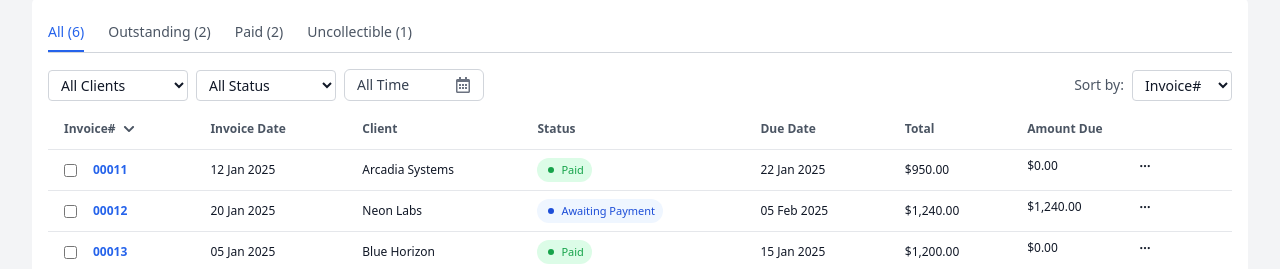
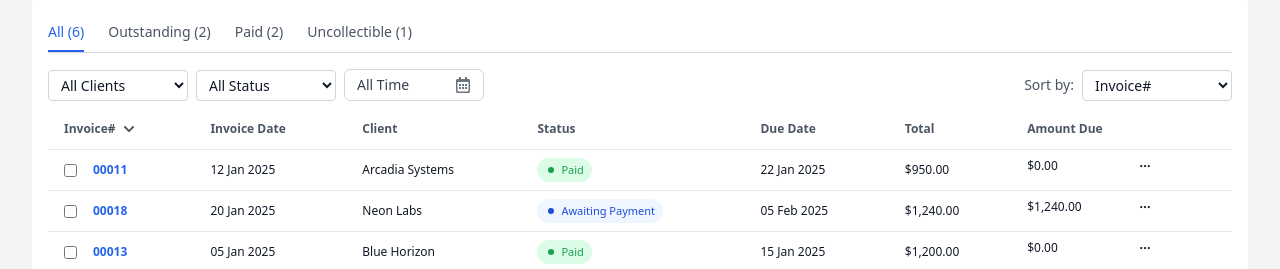
Before and after one commit to KikiXoxo/payzen-invoice-page, a React (Vite) app: page / in a window 1280 px wide. Shown: the part 190-459 px from the top of the page. Built offline with nearby package versions, Linux system fonts and the light colour scheme.

Commit message:
feat: add sort by invoice ID functionality

```diff
--- a/src/components/invoice/InvoicesCard.jsx
+++ b/src/components/invoice/InvoicesCard.jsx
@@ -16,16 +16,31 @@ const InvoicesCard = () => {
   const setSelectedStatusTab = useInvoicesStore(
     state => state.setSelectedStatusTab
   );
+  const sortOrder = useInvoicesStore(state => state.sortOrder);
+  const setSortOrder = useInvoicesStore(state => state.setSortOrder);
 
   useEffect(() => {
     fetchInvoices();
   }, [fetchInvoices]);
 
-  // Filter invoices based on selected tab
+  // Filter invoices
   const filteredInvoices = useMemo(() => {
-    if (selectedStatusTab === 'All') return invoices;
-    return invoices.filter(inv => inv.status === selectedStatusTab);
-  }, [invoices, selectedStatusTab]);
+    let list = [...invoices];
+
+    // FILTER by tab
+    if (selectedStatusTab !== 'All') {
+      list = list.filter(inv => inv.status === selectedStatusTab);
+    }
+
+    // SORT by invoice ID
+    if (sortOrder === 'asc') {
+      list.sort((a, b) => (Number(a.id) || 0) - (Number(b.id) || 0));
+    } else if (sortOrder === 'desc') {
+      list.sort((a, b) => (Number(b.id) || 0) - (Number(a.id) || 0));
+    }
+
+    return list; // default API order
+  }, [invoices, selectedStatusTab, sortOrder]);
 
   // Counts to display
   const counts = loading
@@ -71,7 +86,7 @@ const InvoicesCard = () => {
             onChange={e => setSelectedStatusTab(e.target.value)}
             className='min-w-[140px] bg-white dark:bg-gray-800 border
              border-gray-300 dark:border-gray-600 rounded px-2 py-1 text-sm
-             focus:outline-none focus:ring-0 transition'
+             focus:outline-none focus:ring-0 transition cursor-pointer'
           >
             <option value='All'>All Status</option>
             <option value='Outstanding'>Outstanding</option>
@@ -85,12 +100,20 @@ const InvoicesCard = () => {
           </div>
         </div>
 
+        {/* Sort by Invoice ID (Ascending and Descending) */}
         <div className='flex items-center gap-2'>
           <span className='text-gray-600 dark:text-gray-300 text-sm'>
             Sort by:
           </span>
-          <select className='min-w-[100px] bg-white dark:bg-gray-800 border border-gray-300 dark:border-gray-600 rounded px-2 py-1 text-sm focus:outline-none focus:ring-0 transition'>
-            <option>Invoice#</option>
+
+          <select
+            value={sortOrder}
+            onChange={e => setSortOrder(e.target.value)}
+            className='bg-white dark:bg-gray-800 border border-gray-300 dark:border-gray-600 rounded px-2 py-1 text-sm min-w-[150px] focus:outline-none focus:ring-0 transition cursor-pointer'
+          >
+            <option value='default'>Invoice#</option>
+            <option value='asc'>Invoice# (Asc)</option>
+            <option value='desc'>Invoice# (Desc)</option>
           </select>
         </div>
       </div>
--- a/src/data/mockInvoices.js
+++ b/src/data/mockInvoices.js
@@ -18,7 +18,7 @@ const mockInvoices = [
     total: 950,
   },
   {
-    id: 12,
+    id: 18,
     clientName: 'Neon Labs',
     clientEmail: 'finance@neonlabs.io',
     issueDate: '2025-01-20',
--- a/src/stores/invoicesStore.js
+++ b/src/stores/invoicesStore.js
@@ -13,8 +13,7 @@ export const useInvoicesStore = create(set => ({
     uncollectible: 0,
   },
 
-  selectedStatusTab: 'All', // default active tab
-
+  // Fetch invoices from API
   fetchInvoices: async () => {
     set({ loading: true, error: null });
 
@@ -49,5 +48,11 @@ export const useInvoicesStore = create(set => ({
     }
   },
 
+  // Status Tabs
+  selectedStatusTab: 'All', // default active tab
   setSelectedStatusTab: tab => set({ selectedStatusTab: tab }),
+
+  // Sorting
+  sortOrder: 'default',
+  setSortOrder: order => set({ sortOrder: order }),
 }));
```
